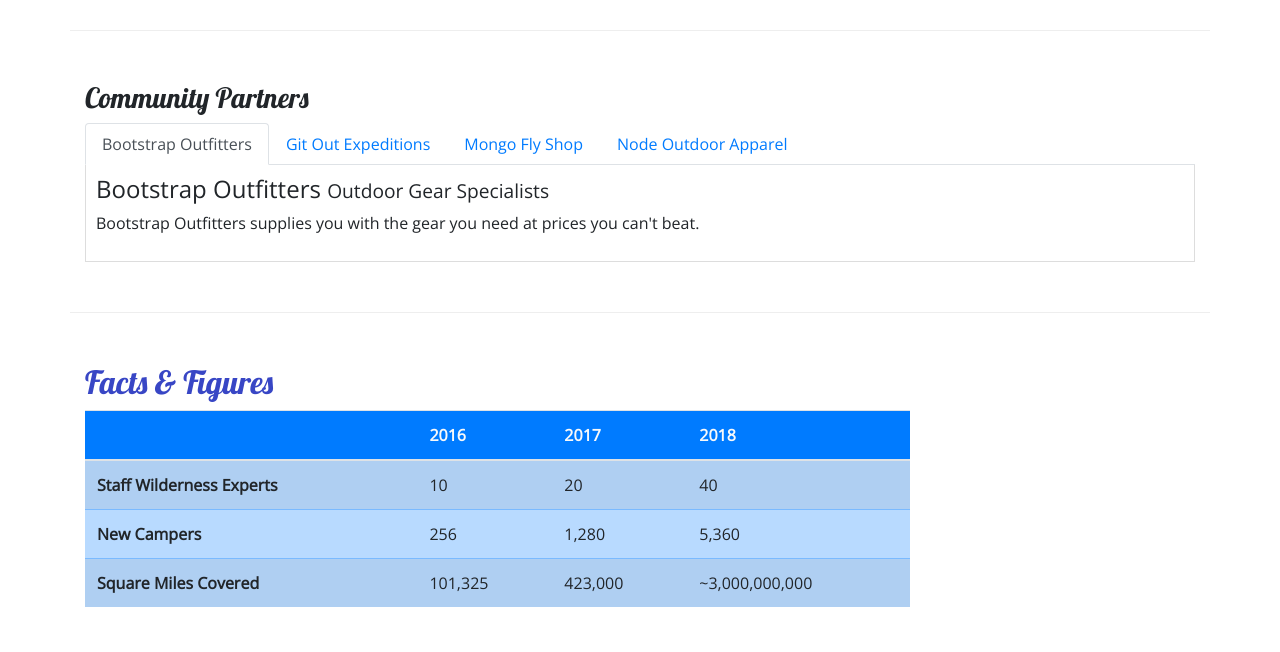
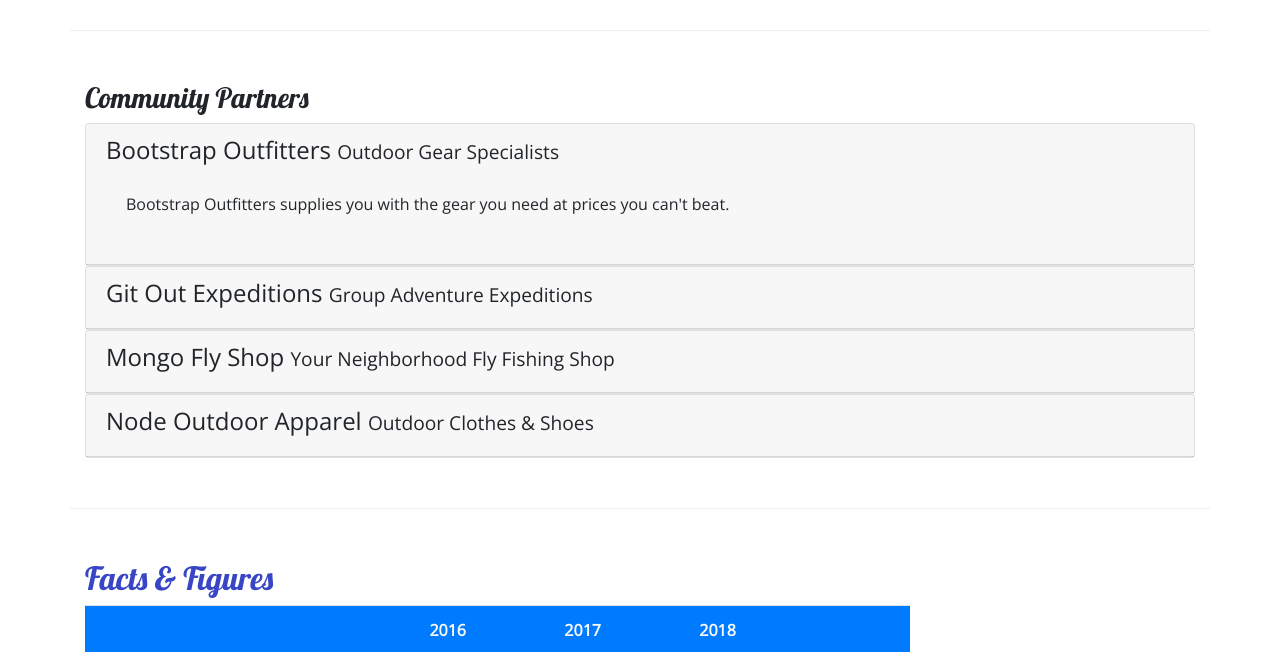
Before and after one commit to Dina2703/week2, a website: page aboutus.html in a window 1280 px wide. Shown: the part 830-1482 px from the top of the page. Drawn offline with nearby package versions, Linux system fonts and the light colour scheme.

Commit message:
accordion

```diff
--- a/aboutus.html
+++ b/aboutus.html
@@ -98,36 +98,58 @@
         <div class="row row-content">
             <div class="col">
                 <h3>Community Partners</h3>
-                <ul class="nav nav-tabs">
-                    <li class="nav-item">
-                        <a class="nav-link active" role="tab" data-toggle="tab" href="#bootstrap">Bootstrap Outfitters</a>
-                    </li>
-                    <li class="nav-item">
-                        <a class="nav-link" role="tab" data-toggle="tab" href="#git"> Git Out Expeditions</a>
-                    </li>
-                    <li class="nav-item">
-                        <a class="nav-link" role="tab" data-toggle="tab" href="#mongo">Mongo Fly Shop</a>
-                    </li>
-                    <li class="nav-item">
-                        <a class="nav-link" role="tab" data-toggle="tab" href="#node">Node Outdoor Apparel</a>
-                    </li>
-                </ul>
-                <div class="tab-content">
-                    <div role="tabpanel" class="tab-pane fade show active" id="bootstrap">
-                        <h4>Bootstrap Outfitters <small>Outdoor Gear Specialists</small></h4>
-                        <p class="d-none d-sm-block">Bootstrap Outfitters supplies you with the gear you need at prices you can't beat.</p>
+                <div id="accordion" role="tablist">
+                    <div class="card">
+                        <div role="tab" class="card-header">
+                            <h4>
+                                <a data-toggle="collapse" data-target="#bootstrap"> Bootstrap Outfitters <small>Outdoor Gear Specialists</small>
+                                </a>
+                            </h4>
+                            <div class="collapse show" id="bootstrap" data-parent="#accordion">
+                                <div class="card-body">
+                                    <p class="d-none d-sm-block">Bootstrap Outfitters supplies you with the gear you need at prices you can't beat.</p>
+                                </div>
+                            </div>
+                        </div>
                     </div>
-                    <div role="tabpanel" class="tab-pane fade" id="git">
-                        <h4>Git Out Expeditions <small>Group Adventure Expeditions</small></h4>
-                        <p class="d-none d-sm-block">Join Git Out Expeditions to explore new horizons with a group of other adventurers!</p>
+                    <div class="card">
+                        <div role="tab" class="card-header">
+                            <h4>
+                                <a class="collapsed" data-toggle="collapse" data-target="#git"> Git Out Expeditions <small>Group Adventure Expeditions</small>
+                                </a>
+                            </h4>
+                            <div class="collapse" id="git" data-parent="#accordion">
+                                <div class="card-body">
+                                    <p class="d-none d-sm-block">Join Git Out Expeditions to explore new horizons with a group of other adventurers!</p>
+                                </div>
+                            </div>
+                        </div>
                     </div>
-                    <div role="tabpanel" class="tab-pane fade" id="mongo">
-                        <h4>Mongo Fly Shop <small>Your Neighborhood Fly Fishing Shop</small></h4>
-                        <p class="d-none d-sm-block">Need a new fishing pole, a tacklebox, or flies of all kinds? Stop by Mongo Fly Shop.</p>
+                    <div  class="card">
+                        <div role="tab" class="card-header">
+                            <h4>
+                                <a class="collapsed" data-toggle="collapse" data-target="#mongo"> Mongo Fly Shop <small>Your Neighborhood Fly Fishing Shop</small>
+                                </a>
+                            </h4>
+                            <div class="collapse" id="mongo" data-parent="#accordion">
+                                <div class="card-body">
+                                    <p class="d-none d-sm-block">Need a new fishing pole, a tacklebox, or flies of all kinds? Stop by Mongo Fly Shop.</p>
+                                </div>
+                            </div>
+                        </div>
                     </div>
-                    <div role="tabpanel" class="tab-pane fade" id="node">
-                        <h4>Node Outdoor Apparel <small>Outdoor Clothes & Shoes</small></h4>
-                        <p class="d-none d-sm-block">From polar fleeces to swimsuits, hiking boots to waders, a visit to Node will be sure to get you covered.</p>
+                    <div class="card" >
+                        <div role="tab" class="card-header">
+                            <h4>
+                                <a class="collapsed" data-toggle="collapse" data-target="#node"> Node Outdoor Apparel <small>Outdoor Clothes & Shoes</small>
+                                </a>
+                            </h4>
+                            <div class="collapse" id="node" data-parent="#accordion">
+                                <div class="card-body">
+                                    <p class="d-none d-sm-block">From polar fleeces to swimsuits, hiking boots to waders, a visit to Node will be sure to get you covered.</p>
+                                </div>
+                            </div>
+                        </div>
                     </div>
                 </div>
             </div>
--- a/css/styles.css
+++ b/css/styles.css
@@ -33,9 +33,8 @@ header h2 {
 .navbar {
     background-color: #901cad;
 }
-.tab-content {
-    border: 1px solid #DDD;
-    border-top: none;
 
-    padding: 10px;
-}
+a, a:hover {
+    color: inherit;
+    text-decoration: none;
+  }
```
